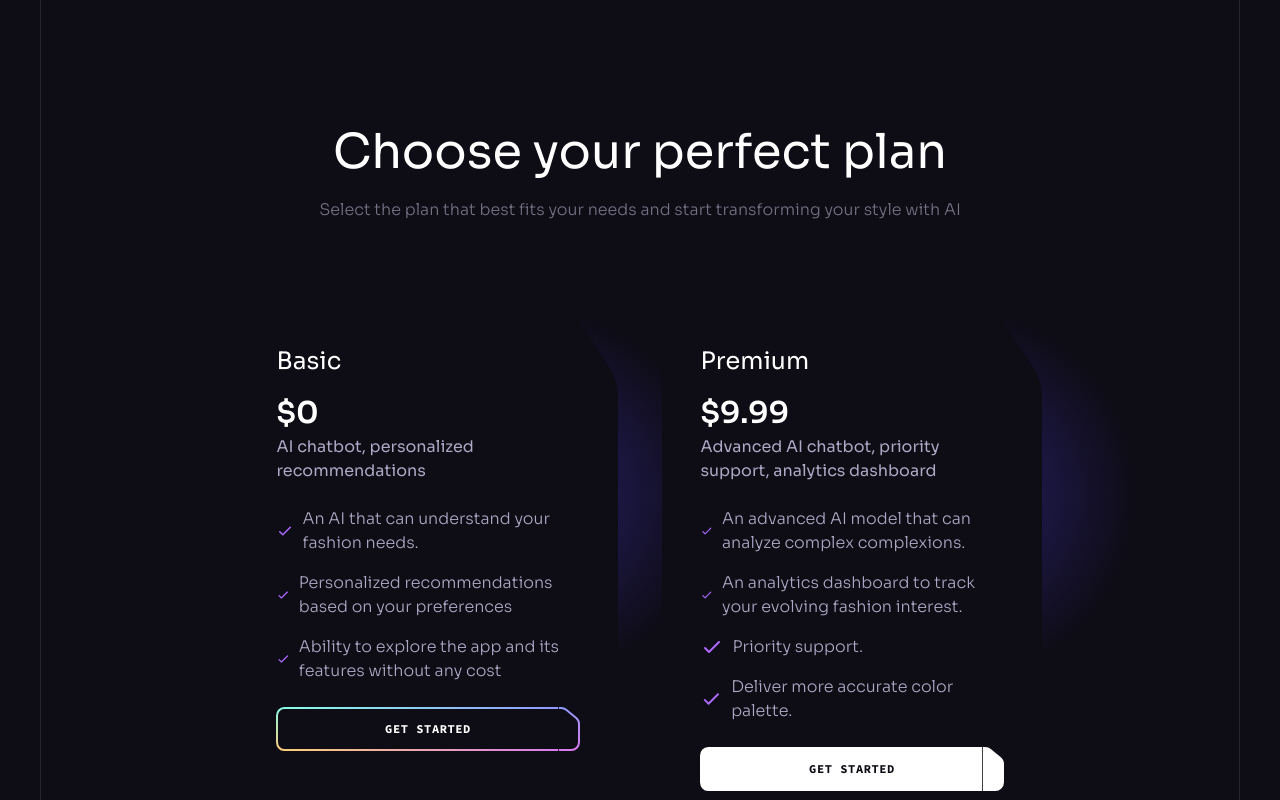
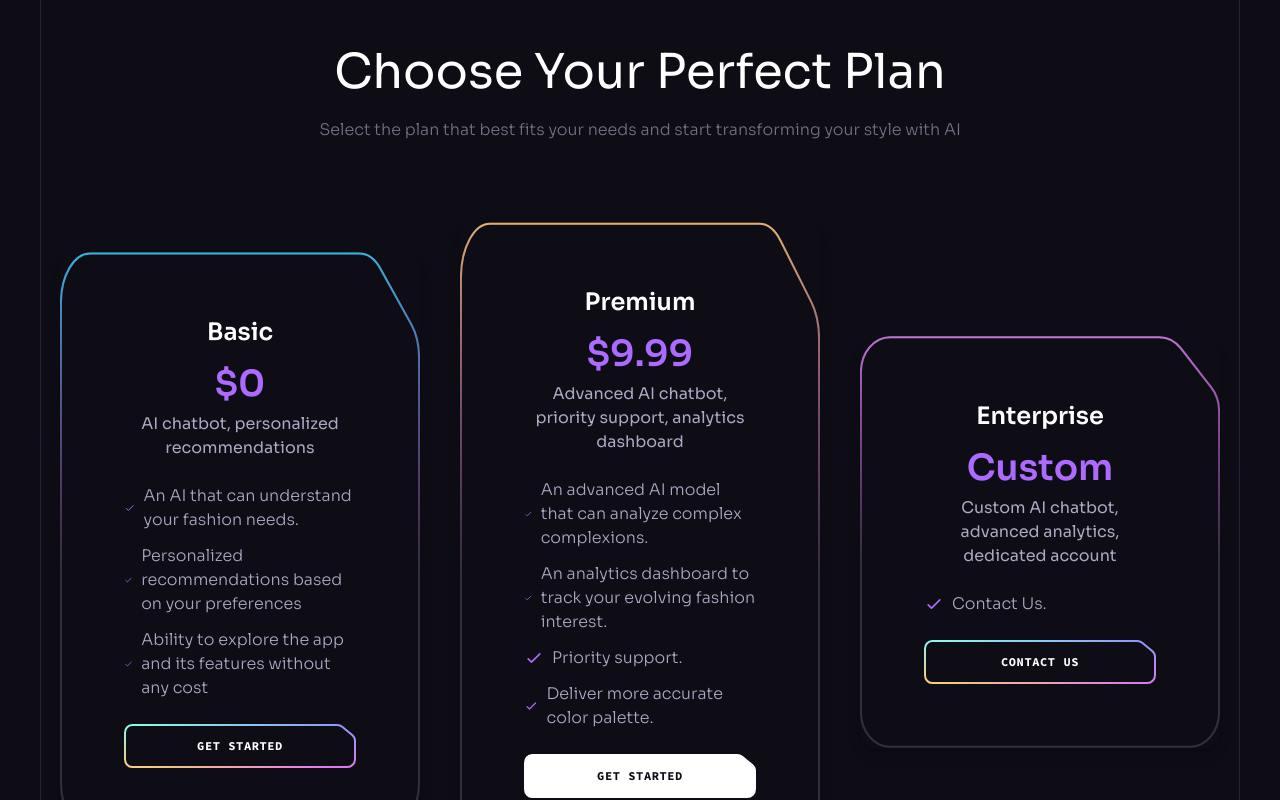
Before and after one commit to Shivam-Rana14/Rasa-AI, a React (Vite) app: page / in a window 1280 px wide. Shown: the part 5280-6080 px from the top of the page. Built offline with nearby package versions, Linux system fonts and the light colour scheme.

Commit message:
ui-fixes

```diff
--- a/src/components/Benefits.jsx
+++ b/src/components/Benefits.jsx
@@ -48,7 +48,6 @@ const Benefits = () => {
   return (
     <Section id="features">
       <motion.div
-        ref={containerRef}
         className="container relative z-2"
         initial="hidden"
         animate={isInView ? "visible" : "hidden"}
@@ -61,6 +60,7 @@ const Benefits = () => {
         <div className="flex flex-wrap justify-center gap-6 mb-10">
           {benefits.map((item, index) => (
             <motion.div
+              ref={containerRef}
               key={item.id}
               variants={itemVariants}
               initial="hidden"
--- a/src/components/Pricing.jsx
+++ b/src/components/Pricing.jsx
@@ -1,45 +1,47 @@
 import Section from "./Section";
 import Heading from "./Heading";
-import ClipPath from "../assets/svg/ClipPath";
 import Button from "./Button";
-import { GradientLight } from "./design/Benefits";
 import { pricing } from "../constants";
 import { LeftLine, RightLine } from "./design/Pricing";
-import { BottomLine } from "./design/Hero";
 
 const Pricing = () => {
   return (
-    <Section id="pricing" className="overflow-hidden" crosses>
+    <Section id="pricing" className="overflow-hidden">
       <div className="container relative z-2">
         <Heading
-          className="md:max-w-md lg:max-w-2xl"
-          title="Choose your perfect plan"
+          className="md:max-w-md lg:max-w-2xl text-center"
+          title="Choose Your Perfect Plan"
           text="Select the plan that best fits your needs and start transforming your style with AI"
         />
 
-        <div className="flex flex-wrap gap-10 mb-10 justify-center">
+        <div className="flex flex-col md:flex-row gap-8 md:gap-10 mb-10 justify-center items-center">
           <LeftLine />
           {pricing.map((plan) => (
             <div
-              className="block relative p-0.5 bg-no-repeat bg-[length:100%_100%] md:max-w-[24rem]"
               key={plan.id}
+              className="bg-no-repeat bg-[length:100%_100%] rounded-2xl p-6 md:p-8 w-full md:w-[24rem] shadow-lg transition-transform hover:scale-105"
+              style={{
+                backgroundImage: `url(${plan.backgroundUrl})`,
+              }}
             >
-              <div className="relative z-2 flex flex-col min-h-[22rem] p-[2.4rem]">
-                <h5 className="h5 mb-4">{plan.title}</h5>
-                <div className="mb-6">
-                  <div className="text-3xl font-bold text-n-1 mb-1">
+              <div className="bg-n-8 rounded-2xl p-6 md:p-8 flex flex-col">
+                <h3 className="text-2xl font-semibold text-n-1 mb-4 text-center">
+                  {plan.title}
+                </h3>
+                <div className="text-center mb-6">
+                  <div className="text-4xl font-bold text-color-1 mb-2">
                     {plan.price === null ? "Custom" : `$${plan.price}`}
                   </div>
                   <p className="text-n-3">{plan.description}</p>
                 </div>
-                <ul className="space-y-4 mb-6">
+                <ul className="space-y-3 mb-6">
                   {plan.features.map((feature, index) => (
                     <li
                       key={index}
                       className="flex items-center text-n-3 body-2"
                     >
                       <svg
-                        className="w-6 h-6 mr-2 text-color-1"
+                        className="w-5 h-5 mr-2 text-color-1"
                         fill="none"
                         viewBox="0 0 24 24"
                         stroke="currentColor"
@@ -55,20 +57,11 @@ const Pricing = () => {
                     </li>
                   ))}
                 </ul>
-                <div className="mt-auto">
+                <div className="text-center mt-auto">
                   <Button className="w-full" white={plan.id === "1"}>
                     {plan.price === null ? "Contact Us" : "Get Started"}
                   </Button>
                 </div>
-              </div>
-
-              {plan.id && <GradientLight />}
-
-              <div
-                className="absolute inset-0.5 bg-n-8"
-                style={{ clipPath: "url(#benefits)" }}
-              >
-                <div className="absolute inset-0 opacity-0 transition-opacity hover:opacity-10"></div>
               </div>
             </div>
           ))}
--- a/src/constants/index.js
+++ b/src/constants/index.js
@@ -198,6 +198,7 @@ export const pricing = [
     title: "Basic",
     description: "AI chatbot, personalized recommendations",
     price: "0",
+    backgroundUrl: "./src/assets/benefits/card-1.svg",
     features: [
       "An AI that can understand your fashion needs.",
       "Personalized recommendations based on your preferences",
@@ -209,6 +210,7 @@ export const pricing = [
     title: "Premium",
     description: "Advanced AI chatbot, priority support, analytics dashboard",
     price: "9.99",
+    backgroundUrl: "./src/assets/benefits/card-2.svg",
     features: [
       "An advanced AI model that can analyze complex complexions.",
       "An analytics dashboard to track your evolving fashion interest.",
@@ -219,6 +221,7 @@ export const pricing = [
   {
     id: "2",
     title: "Enterprise",
+    backgroundUrl: "./src/assets/benefits/card-3.svg",
     description: "Custom AI chatbot, advanced analytics, dedicated account",
     price: null,
     features: ["Contact Us."],
```
